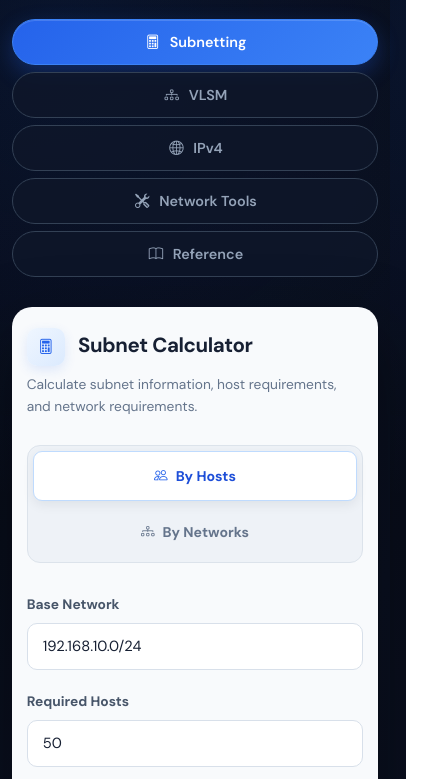
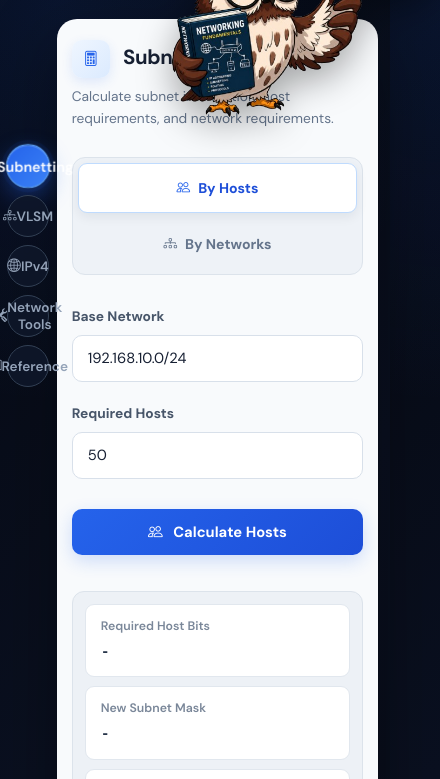
Before and after one commit to Syntaxdevv/IP_NETCAL, a plain HTML site: page index.html in a window 390 px wide. Shown: the part 156-935 px from the top of the page, 440 px wide, since content can reach past the window. Drawn offline with nearby package versions, Linux system fonts and the light colour scheme.

Commit message:
Add files via upload

```diff
--- a/style.css
+++ b/style.css
@@ -90,60 +90,71 @@ body::before {
 }
 
 .nav-tabs {
+    position: fixed;
+    left: 22px;
+    top: 50%;
+    transform: translateY(-50%);
     display: flex;
+    flex-direction: column;
+    align-items: center;
+    gap: 13px;
+    width: auto;
+    margin: 0;
+    padding: 0;
+    z-index: 1000;
+}
+.tab-btn {
+    width: 52px;
+    height: 52px;
+    min-width: 52px;
+    padding: 0;
+    display: flex;
+    align-items: center;
     justify-content: center;
-    align-items: center;
-    gap: 10px;
-    width: 100%;
-    margin: 0 auto 30px;
-    padding: 0;
-    background: transparent;
+    background: rgba(15, 23, 42, 0.9);
+    color: #94a3b8;
+    border: 1px solid #334155;
+    border-radius: 50%;
+    cursor: pointer;
+    font-family: "DM Sans", Arial, sans-serif;
+    font-size: 1rem;
+    font-weight: 600;
+    transition: all 0.25s ease;
+    backdrop-filter: blur(10px);
+}
+.tab-btn:hover {
+    color: #ffffff;
+    background: rgba(30, 41, 59, 0.98);
+    border-color: #3b82f6;
+    transform: translateX(5px);
+    box-shadow:
+        0 0 0 4px rgba(37, 99, 235, 0.08),
+        0 8px 22px rgba(37, 99, 235, 0.25);
+}
+.tab-btn.active {
+    color: #ffffff;
+    background: linear-gradient(
+        135deg,
+        #2563eb,
+        #3b82f6
+    );
+    border-color: #60a5fa;
+    box-shadow:
+        0 8px 22px rgba(37, 99, 235, 0.4),
+        0 0 0 4px rgba(37, 99, 235, 0.08),
+        inset 0 1px rgba(255, 255, 255, 0.18);
+    transform: scale(1.05);
 }
 
-.tab-btn {
-    display: inline-flex;
-    align-items: center;
-    justify-content: center;
-    gap: 8px;
-    min-width: 120px;
-    padding: 15px 26px;
-    background: rgba(15, 23, 42, 0.85);
-    color: #94a3b8;
-    border: 1px solid #334155;
-    border-radius: 50px;
-    cursor: pointer;
-    font-family: "DM Sans", Arial, sans-serif;
-    font-size: 0.9rem;
-    font-weight: 600;
+.tab-btn i {
+    width: auto;
+    margin: 0;
+    font-size: 1.05rem;
     transition: all 0.25s ease;
 }
 
-.tab-btn:hover {
-    color: #ffffff;
-    background: rgba(30, 41, 59, 0.95);
-    border-color: #475569;
-    transform: translateY(-2px);
-}
-
-.tab-btn.active {
-    color: #ffffff;
-    background: linear-gradient(135deg, #2563eb, #3b82f6);
-    border-color: #3b82f6;
-    box-shadow:
-        0 8px 22px rgba(37, 99, 235, 0.3),
-        inset 0 1px rgba(255, 255, 255, 0.15);
-}
-
-.tab-btn i {
-    width: 18px;
-    text-align: center;
-    margin: 0;
-    font-size: 0.9rem;
-    transition: transform 0.25s ease;
-}
-
 .tab-btn:hover i {
-    transform: scale(1.08);
+    transform: scale(1.1);
 }
 
 .tab-btn.active i {
@@ -919,12 +930,39 @@ body::before {
         grid-template-columns: 1fr;
     }
 
+    /* Left circular navigation */
     .nav-tabs {
-        flex-wrap: wrap;
+        position: fixed;
+        left: 10px;
+        top: 50%;
+        transform: translateY(-50%);
+
+        width: auto;
+        margin: 0;
+        padding: 0;
+
+        display: flex;
+        flex-direction: column;
+        align-items: center;
+        gap: 9px;
+
+        z-index: 1000;
     }
 
     .tab-btn {
-        flex: 1;
+        flex: none;
+        width: 44px;
+        height: 44px;
+        min-width: 44px;
+        padding: 0;
+
+        display: flex;
+        align-items: center;
+        justify-content: center;
+    }
+
+    .tab-btn i {
+        font-size: 0.9rem;
     }
 }
 
@@ -966,16 +1004,49 @@ body::before {
         font-size: 0.84rem;
     }
 
+    /* =================================
+       LEFT ICON NAVIGATION - MOBILE
+    ================================= */
+
     .nav-tabs {
-        width: 100%;
+        position: fixed;
+        left: 7px;
+        top: 50%;
+        transform: translateY(-50%);
+
+        width: auto;
+        margin: 0;
+        padding: 0;
+
         flex-direction: column;
-        gap: 7px;
+        gap: 8px;
+
+        z-index: 1000;
     }
 
     .tab-btn {
-        width: 100%;
-        min-width: 0;
-        padding: 13px 15px;
+        width: 42px;
+        height: 42px;
+        min-width: 42px;
+        padding: 0;
+
+        flex: none;
+
+        border-radius: 50%;
+        font-size: 0.85rem;
+    }
+
+    .tab-btn i {
+        font-size: 0.85rem;
+    }
+
+    /* Give the calculator space from the icon rail */
+    .main-content {
+        margin-left: 45px;
+        width: calc(100% - 45px);
+
+        position: relative;
+        overflow: visible;
     }
 
     .tab-content {
@@ -1051,27 +1122,24 @@ body::before {
         padding: 20px;
     }
 
-    .main-content {
-        position: relative;
-        overflow: visible;
-    }
-
     .owl-decoration {
     position: absolute;
-        top: 385px;
-        right: 5px;
-        width: 110px;
-        height: 130px;
-        overflow: visible;
+    top: -55px;
+    right: -28px;
+    width: 135px;
+    height: auto;
     z-index: 20;
+    pointer-events: none;
 }
-
     .owl-decoration img {
-        position: absolute;
-        width: 168px;
+    position: relative;
+    display: block;
+    width: 100%;
     height: auto;
-        top: -50px;
-        right: -30px;
+    top: 0;
+    right: 0;
+    object-fit: contain;
+    filter: drop-shadow(0 8px 12px rgba(0, 0, 0, 0.35));
 }
 }
 
@@ -1103,21 +1171,17 @@ body::before {
 
 .owl-decoration {
     position: absolute;
-    top: -55px;
-    right: -28px;
-    width: 135px;
-    height: auto;
+    top: 28px;
+    right: -62px;
+    width: 270px;
     z-index: 20;
     pointer-events: none;
 }
 
 .owl-decoration img {
-    position: relative;
     display: block;
     width: 100%;
     height: auto;
-    top: 0;
-    right: 0;
     object-fit: contain;
-    filter: drop-shadow(0 8px 12px rgba(0, 0, 0, 0.35));
+    filter: drop-shadow(0 12px 18px rgba(0, 0, 0, 0.35));
 }
```
Lines whose indentation alone changed are shown as unchanged.
